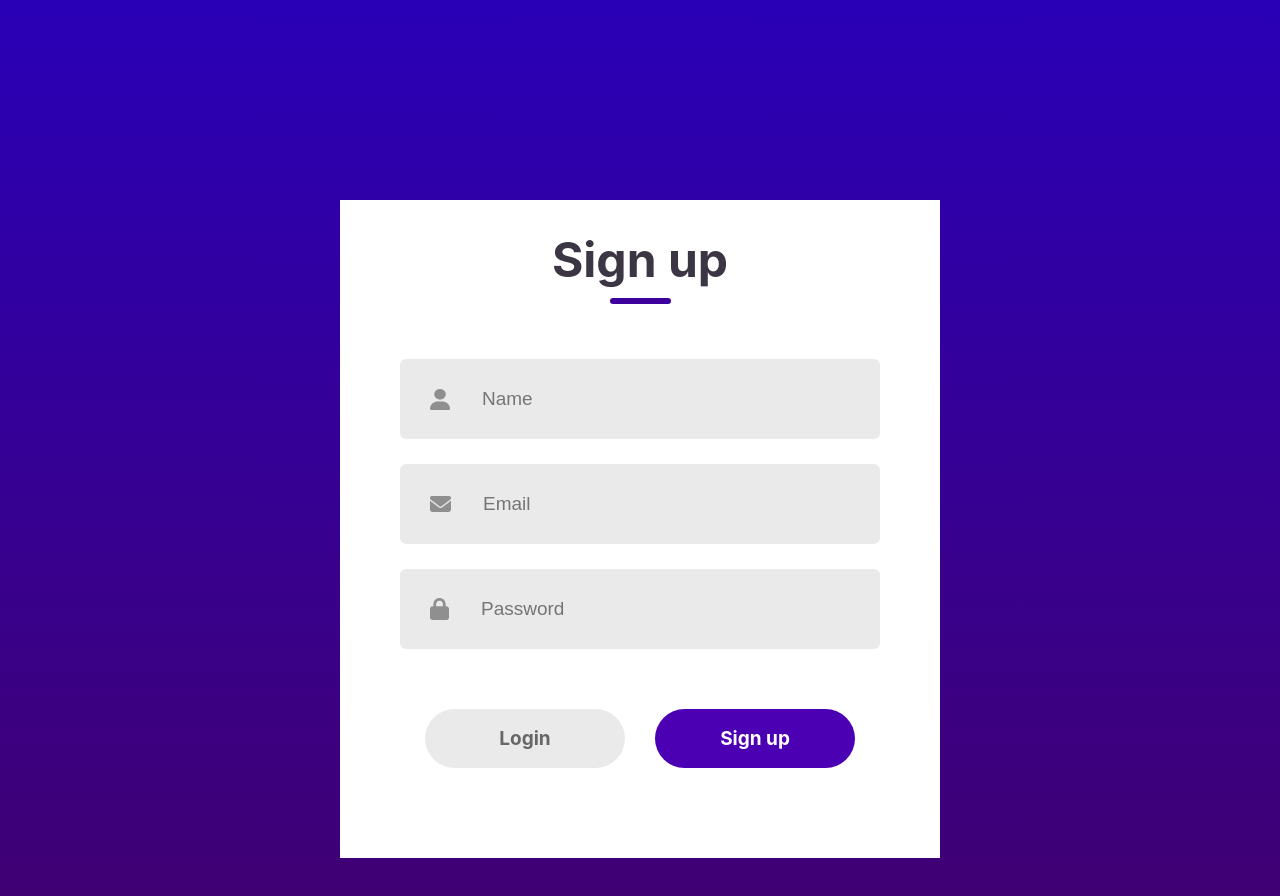
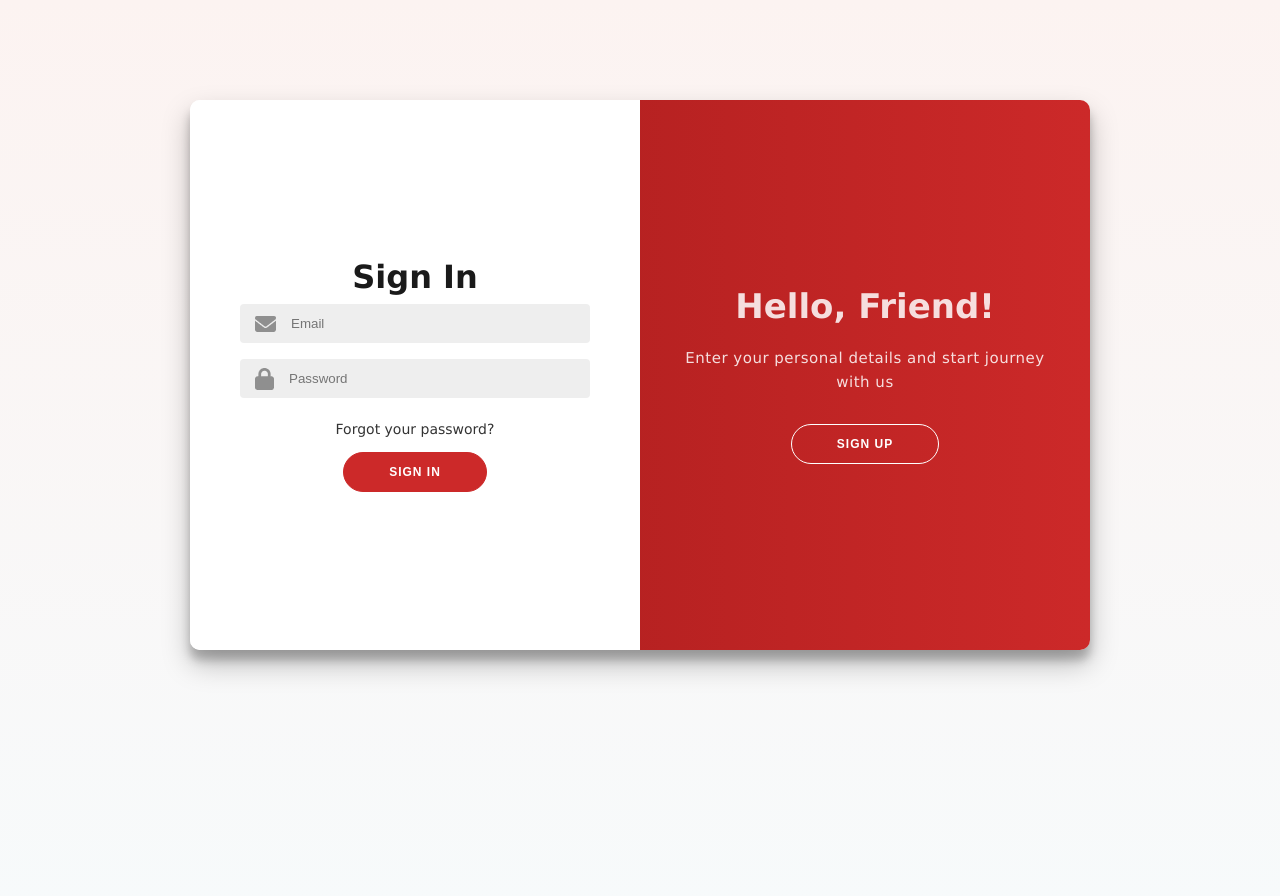
Before and after one commit to Daiavlo/AntiProcrastinationApp, a React (Create React App) app in the folder frontend/: page / in a window 1280 px wide. Shown: the top 896 px of the page. Built offline with nearby package versions, Linux system fonts and the light colour scheme.

Commit message:
Updated LogIn Front End to add a Transition

```diff
--- a/frontend/src/App.css
+++ b/frontend/src/App.css
@@ -32,6 +32,7 @@
   from {
     transform: rotate(0deg);
   }
+
   to {
     transform: rotate(360deg);
   }
--- a/frontend/src/Components/LoginSignup/LoginSignup.css
+++ b/frontend/src/Components/LoginSignup/LoginSignup.css
@@ -1,101 +1,228 @@
-.container {
-
-    display: flex;
-    flex-direction: column;
-    margin: auto;
-    margin-top: 200px;
-    background: #fff;
-    padding-bottom: 30px;
-    width: 600px;
+* {
+    box-sizing: border-box;
 }
 
-.header {
-    display: flex;
-    flex-direction: column;
-    align-items: center;
-    gap: 9px;
-    width: 100%;
-    margin-top: 30px;
+.container {
+    background-color: #fff;
+    border-radius: 10px;
+    box-shadow: 0 14px 28px rgba(0, 0, 0, 0.25),
+        0 10px 10px rgba(0, 0, 0, 0.22);
+    position: relative;
+    overflow: hidden;
+    width: 900px;
+    max-width: 100%;
+    min-height: 550px;
+    margin: 100px auto;
 }
 
-.text {
-    color: #3c3543;
-    font-size: 48px;
-    font-weight: 700;
+.container h1 {
+    font-weight: bold;
+    margin: 0;
+    color: #1a1a1a;
 }
 
-.underline {
-    width: 61px;
-    height: 6px;
-    background: #3c009d;
-    border-radius: 9px;
+.container p {
+    font-size: 14px;
+    font-weight: 100;
+    line-height: 20px;
+    letter-spacing: 0.5px;
+    margin: 20px 0 30px;
 }
 
-.inputs {
-    margin-top: 55px;
-    display: flex;
-    flex-direction: column;
-    gap: 25px;
+.container span {
+    font-size: 12px;
 }
 
-.input {
-    display: flex;
-    align-items: center;
-    margin: auto;
-    width: 480px;
-    height: 80px;
-    background: #eaeaea;
-    border-radius: 6px;
+.container a {
+    color: #333;
+    font-size: 14px;
+    text-decoration: none;
+    margin: 15px 0;
 }
 
-.input img {
-    margin: 0px 30px;
-}
-
-.input input {
-    height: 50px;
-    width: 400px;
-    background: transparent;
-    border: none;
-    outline: none;
-    color: #797979;
-    font-size: 19px;
-}
-
-.forgot-password {
-    padding-left: 62px;
-    margin-top: 27px;
-    color: #797979;
-    font: size 18px;
-}
-
-.forgot-password span {
-    color: #4c00b4;
+.container button {
+    border-radius: 20px;
+    border: 1px solid #cc2929;
+    background-color: #cc2929;
+    color: #FFFFFF;
+    font-size: 12px;
+    font-weight: bold;
+    padding: 12px 45px;
+    letter-spacing: 1px;
+    text-transform: uppercase;
+    transition: transform 80ms ease-in;
     cursor: pointer;
 }
 
-.submit-container {
-    display: flex;
-    gap: 30px;
-    margin: 60px auto;
+.container button:active {
+    transform: scale(0.95);
 }
 
-.submit {
+.container button:focus {
+    outline: none;
+}
+
+.container button.ghost {
+    background-color: transparent;
+    border-color: #FFFFFF;
+}
+
+.container form {
+    background-color: #FFFFFF;
     display: flex;
+    align-items: center;
     justify-content: center;
+    flex-direction: column;
+    padding: 0 50px;
+    height: 100%;
+    text-align: center;
+}
+
+.container .input-group {
+    display: flex;
     align-items: center;
-    width: 200px;
-    height: 59px;
-    color: #fff;
-    background: #4c00b4;
-    border-radius: 50px;
-    font-size: 19px;
+    background-color: #eee;
+    margin: 8px 0;
+    width: 100%;
+    border-radius: 4px;
+}
+
+.container .input-group img {
+    margin: 0px 15px;
+}
+
+.container .input-group input {
+    background-color: transparent;
+    border: none;
+    padding: 12px 15px 12px 0;
+    margin: 0;
+    width: 100%;
+    outline: none;
+}
+
+.form-container {
+    position: absolute;
+    top: 0;
+    height: 100%;
+    transition: all 0.6s ease-in-out;
+}
+
+.sign-in-container {
+    left: 0;
+    width: 50%;
+    z-index: 2;
+}
+
+.container.right-panel-active .sign-in-container {
+    transform: translateX(100%);
+}
+
+.sign-up-container {
+    left: 0;
+    width: 50%;
+    opacity: 0;
+    z-index: 1;
+}
+
+.container.right-panel-active .sign-up-container {
+    transform: translateX(100%);
+    opacity: 1;
+    z-index: 5;
+    animation: show 0.6s;
+}
+
+@keyframes show {
+
+    0%,
+    49.99% {
+        opacity: 0;
+        z-index: 1;
+    }
+
+    50%,
+    100% {
+        opacity: 1;
+        z-index: 5;
+    }
+}
+
+.overlay-container {
+    position: absolute;
+    top: 0;
+    left: 50%;
+    width: 50%;
+    height: 100%;
+    overflow: hidden;
+    transition: transform 0.6s ease-in-out;
+    z-index: 100;
+}
+
+.container.right-panel-active .overlay-container {
+    transform: translateX(-100%);
+}
+
+.overlay {
+    background: #cc2929;
+    background: -webkit-linear-gradient(to right, #a21a1a, #cc2929);
+    background: linear-gradient(to right, #a21a1a, #cc2929);
+    background-repeat: no-repeat;
+    background-size: cover;
+    background-position: 0 0;
+    color: #FFFFFF;
+    position: relative;
+    left: -100%;
+    height: 100%;
+    width: 200%;
+    transform: translateX(0);
+    transition: transform 0.6s ease-in-out;
+}
+
+.container.right-panel-active .overlay {
+    transform: translateX(50%);
+}
+
+.overlay-panel {
+    position: absolute;
+    display: flex;
+    align-items: center;
+    justify-content: center;
+    flex-direction: column;
+    padding: 0 40px;
+    text-align: center;
+    top: 0;
+    height: 100%;
+    width: 50%;
+    transform: translateX(0);
+    transition: transform 0.6s ease-in-out;
+}
+
+.overlay-panel h1 {
     font-weight: 700;
-    cursor: pointer;
+    color: rgba(255, 255, 255, 0.85);
+    font-size: 34px;
 
 }
 
-.gray {
-    background: #eaeaea;
-    color: #676767;
+.overlay-panel p {
+    font-weight: 400;
+    color: rgba(255, 255, 255, 0.85);
+    font-size: 15px;
+    line-height: 1.6;
 }
+
+.overlay-left {
+    transform: translateX(-20%);
+}
+
+.container.right-panel-active .overlay-left {
+    transform: translateX(0);
+}
+
+.overlay-right {
+    right: 0;
+    transform: translateX(0);
+}
+
+.container.right-panel-active .overlay-right {
+    transform: translateX(20%);
+}
--- a/frontend/src/Components/LoginSignup/LoginSignup.jsx
+++ b/frontend/src/Components/LoginSignup/LoginSignup.jsx
@@ -1,41 +1,72 @@
-
 import React, { useState } from "react";
-import "./LoginSignup.css"
-
+import "./LoginSignup.css";
 import user_icon from "../Assets/person.png"
 import email_icon from "../Assets/email.png"
 import password_icon from "../Assets/password.png"
 
 const LoginSignup = () => {
-    const [action, setAction] = useState("Sign up");
+    const [isRightPanelActive, setIsRightPanelActive] = useState(false);
+
+    const handleSignUpClick = () => {
+        setIsRightPanelActive(true);
+    };
+
+    const handleSignInClick = () => {
+        setIsRightPanelActive(false);
+    };
+
     return (
-        <div className='container'>
-            <div className="header">
-                <div className="text">{action}</div>
-                <div className="underline"></div>
+        <div className={`container ${isRightPanelActive ? "right-panel-active" : ""}`} id="container">
+            <div className="form-container sign-up-container">
+                <form action="#" onSubmit={(e) => e.preventDefault()}>
+                    <h1>Create Account</h1>
+                    <span>use your email for registration</span>
+                    <div className="input-group">
+                        <img src={user_icon} alt="user" />
+                        <input type="text" placeholder="Username" />
+                    </div>
+                    <div className="input-group">
+                        <img src={email_icon} alt="email" />
+                        <input type="email" placeholder="Email" />
+                    </div>
+                    <div className="input-group">
+                        <img src={password_icon} alt="password" />
+                        <input type="password" placeholder="Password" />
+                    </div>
+                    <button>Sign Up</button>
+                </form>
             </div>
-            <div className='inputs'>
-                {action === "Login" ? <div></div> : <div className="input">
-                    <img src={user_icon} alt="" className="" />
-                    <input type="text" placeholder='Name' className="" />
-                </div>}
-                <div className="input">
-                    <img src={email_icon} alt="" className="" />
-                    <input type="email" placeholder='Email' className="" />
-                </div>
-                <div className="input">
-                    <img src={password_icon} alt="" className="" />
-                    <input type="password" placeholder='Password' className="" />
+            <div className="form-container sign-in-container">
+                <form action="#" onSubmit={(e) => e.preventDefault()}>
+                    <h1>Sign In</h1>
+                    <div className="input-group">
+                        <img src={email_icon} alt="email" />
+                        <input type="email" placeholder="Email" />
+                    </div>
+                    <div className="input-group">
+                        <img src={password_icon} alt="password" />
+                        <input type="password" placeholder="Password" />
+                    </div>
+                    <a href="#">Forgot your password?</a>
+                    <button>Sign In</button>
+                </form>
+            </div>
+            <div className="overlay-container">
+                <div className="overlay">
+                    <div className="overlay-panel overlay-left">
+                        <h1>Welcome Back!</h1>
+                        <p>To keep connected with us please login with your personal info</p>
+                        <button className="ghost" id="signIn" onClick={handleSignInClick}>Sign In</button>
+                    </div>
+                    <div className="overlay-panel overlay-right">
+                        <h1>Hello, Friend!</h1>
+                        <p>Enter your personal details and start journey with us</p>
+                        <button className="ghost" id="signUp" onClick={handleSignUpClick}>Sign Up</button>
+                    </div>
                 </div>
             </div>
-            {action === "Sign up" ? <div></div> : <div className="forgot-password">Lost Password? <span>Click Here</span></div>}
+        </div>
+    );
+};
 
-            <div className="submit-container">
-                <div className={action === "Sign up" ? "submit gray" : "submit"} onClick={() => { setAction("Login") }}>Login</div>
-                <div className={action === "Login" ? "submit gray" : "submit"} onClick={() => { setAction("Sign up") }}>Sign up</div>
-            </div>
-        </div>
-    )
-}
-
-export default LoginSignup
+export default LoginSignup;
--- a/frontend/src/index.css
+++ b/frontend/src/index.css
@@ -1,12 +1,10 @@
 body {
   margin: 0;
-  font-family: -apple-system, BlinkMacSystemFont, 'Segoe UI', 'Roboto', 'Oxygen',
-    'Ubuntu', 'Cantarell', 'Fira Sans', 'Droid Sans', 'Helvetica Neue',
-    sans-serif;
+  font-family: Verdana, sans-serif;
   -webkit-font-smoothing: antialiased;
   -moz-osx-font-smoothing: grayscale;
   height: 100vh;
-  background: linear-gradient(#2a00b7, #42006c);
+  background: linear-gradient(#FCF3F1, #F7FAFB);
 }
 
 code {
```
